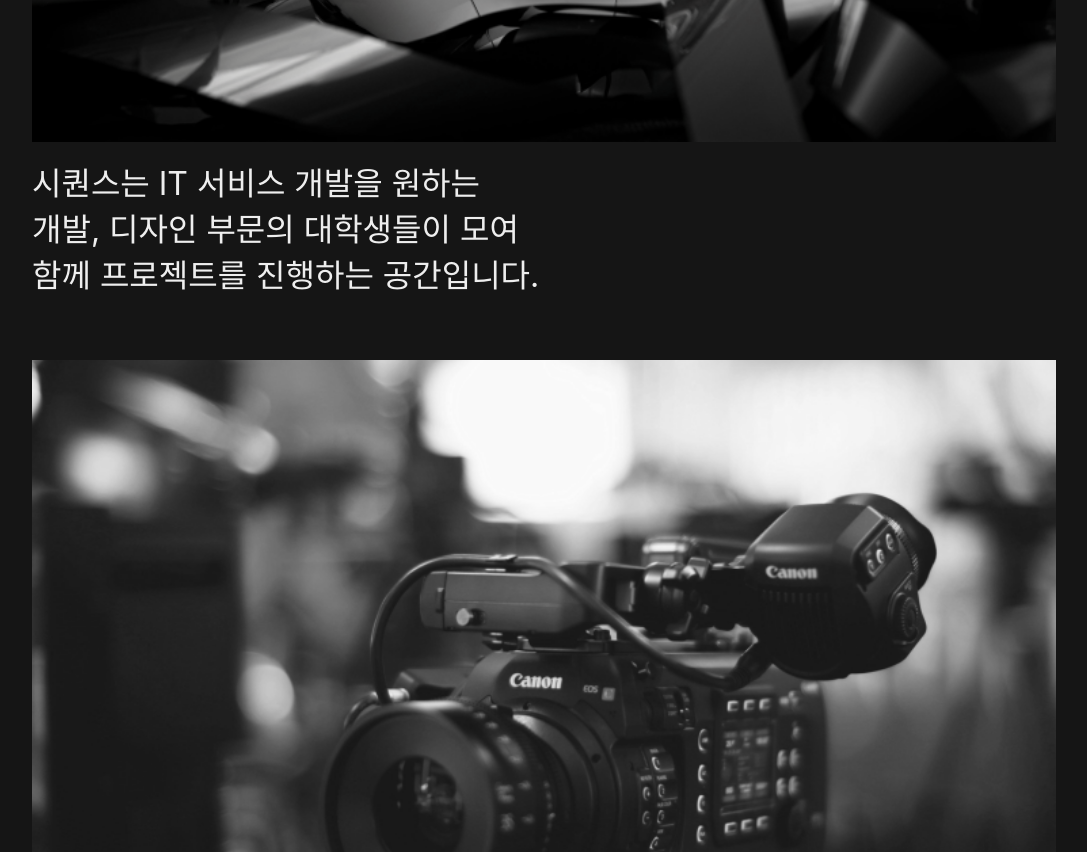
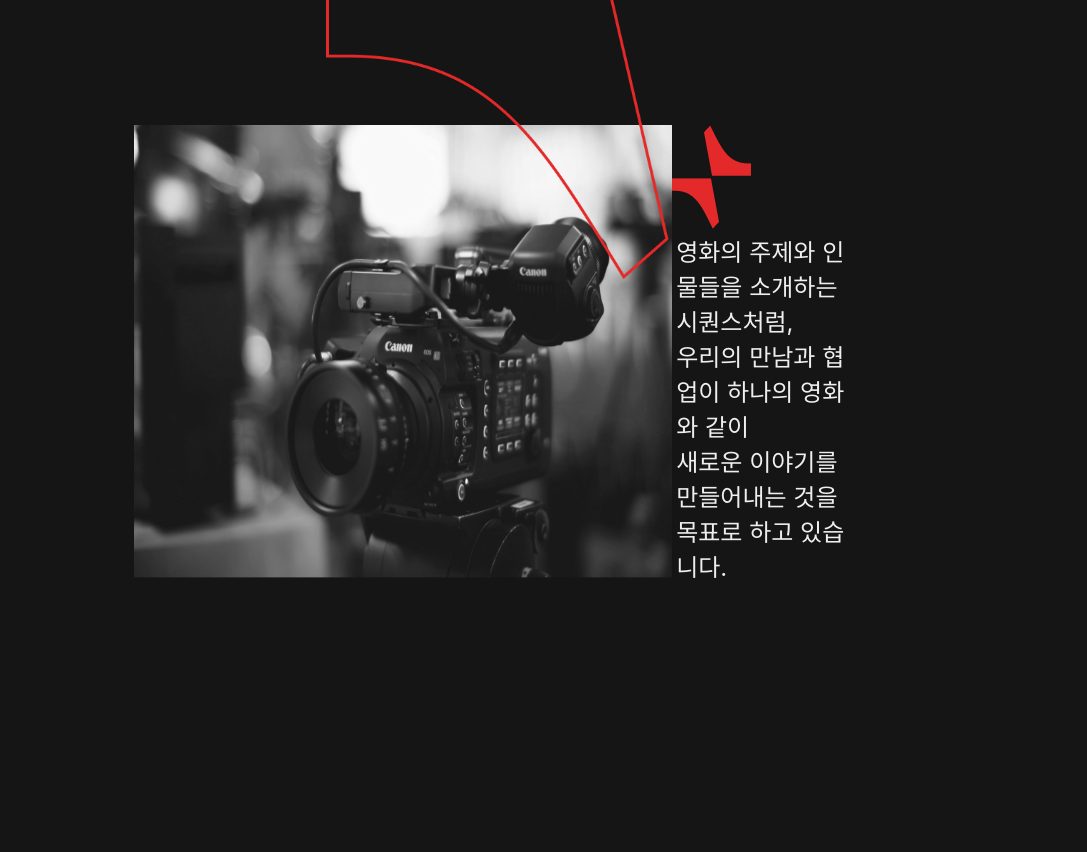
Before and after one commit to Sequence-Front/sequence, a React (Create React App) app: page / in a window 1280 px wide. Shown: the part 3140-3992 px from the top of the page, without its empty margins (96-1183 px from the left). Built offline with nearby package versions, Linux system fonts and the light colour scheme.

Commit message:
mainpage수정본

```diff
--- a/src/main/page/About.tsx
+++ b/src/main/page/About.tsx
@@ -4,6 +4,7 @@ import MainPageTitle from '../component/MainPageTitle';
 import AboutImg1 from '../../asset/image/About1.png';
 import AboutImg2 from '../../asset/image/About2.png'
 import AboutImgCenter from '../../asset/image/LogoEmpty.png'
+import logo from '../../asset/image/MainLogo.png'
 
 const Container = styled.div`
   display: flex;
@@ -14,22 +15,21 @@ const Container = styled.div`
   margin-right: 7%;
   flex-direction: column;
 
-  @media (max-width: 1290px) {
-    width: calc(100%);
-    margin-left: 0;
-    margin-right: 0;
+  @media (max-width: 800px) {
+    margin: 0 auto;
+    width: 90%;
   }
 `
 
 const About1Container = styled.div`
   display: flex;
-  margin-top: 7rem;
+  margin-top: clamp(3.5rem, 5vw, 7rem);
   position: relative;
   flex-direction: row;
   justify-content: space-between;
   z-index: 0;
 
-  @media (max-width: 1290px) {
+  @media (max-width: 800px) {
     flex-direction: column;
   }
 `
@@ -38,13 +38,33 @@ const About1Img = styled.img`
   display : flex;
   width: 54%;
 
-  @media (max-width: 1290px) {
+  @media (max-width: 800px) {
+    width:100%;
     margin-bottom: 2rem;
     order: 1;
-    width: 80%;
     margin: 0 auto;
   }
 `
+
+const About1ContentContainer = styled.div`
+  @media (max-width: 900px){
+    margin: 0 auto;
+    width:100%;
+    display:flex;
+    order:2 ;
+    flex-direction: column;
+  }
+
+`
+
+const About1ContentLogo = styled.img`
+  @media (max-width: 800px){
+    display : flex;
+    width: 10%;
+    margin-top: 2rem;
+  }
+`
+
 
 const About1Content = styled.div`
   display : flex;
@@ -53,12 +73,12 @@ const About1Content = styled.div`
   font-size : clamp(1.5rem, 1.5vw, 3rem);
   align-items: flex-end;
 
-  @media (max-width: 1290px) {
+  @media (max-width: 800px) {
     order: 2;
-    width: 80%;
-    font-size: 2rem;
+    width: 100%;
+    font-size: 1.3rem;
     margin: 0 auto;
-    margin-top: 1rem;
+    margin-top: 2rem;
     margin-bottom: 4rem;
   }
 `
@@ -69,7 +89,7 @@ const AboutCenterImg = styled.img`
   width: 60%;
   margin: -12vw auto;
   z-index: 1;
-  @media (max-width: 1290px) {
+  @media (max-width: 800px) {
     display: none;
   }
 `
@@ -79,7 +99,7 @@ const About2Container = styled.div`
   position: relative;
   flex-direction: row;
   z-index: 0;
-  @media (max-width: 1290px) {
+  @media (max-width: 800px) {
     flex-direction: column;
   }
 `
@@ -87,8 +107,8 @@ const About2Container = styled.div`
 const About2Img = styled.img`
   display : flex;
   width: 56%;
-  @media (max-width: 1290px) {
-    width: 80%;
+  @media (max-width: 800px) {
+    width: 100%;
     margin: 0 auto;
     margin-bottom: 2rem;
   }
@@ -101,11 +121,11 @@ const About2Content = styled.div`
   color : #EEEEEE;
   font-size : clamp(1.5rem, 1.5vw, 3rem);
   align-items: flex-start;
-  @media (max-width: 1290px) {
-    width: 80%;
-    font-size: 2rem;
+  @media (max-width: 800px) {
+    width: 100%;
+    font-size: 1.3rem;
     margin: 0 auto;
-    margin-top: 1rem;
+    margin-top: 2rem;
   }
 `
 
@@ -114,6 +134,8 @@ function About() {
     <Container>
       <MainPageTitle>About</MainPageTitle>
       <About1Container>
+        <About1ContentContainer>
+          <About1ContentLogo src={logo}/>
         <About1Content>
           시퀀스는 IT 서비스 개발을 원하는
           <br/>
@@ -121,18 +143,22 @@ function About() {
           <br/>
           함께 프로젝트를 진행하는 공간입니다.
         </About1Content>
+        </About1ContentContainer>
         <About1Img src = {AboutImg1}/>
       </About1Container>
       <AboutCenterImg src = {AboutImgCenter}/>
       <About2Container>
         <About2Img src = {AboutImg2} />
-        <About2Content>
+        <About1ContentContainer>
+        <About1ContentLogo src={logo}/>
+          <About2Content>
         영화의 주제와 인물들을 소개하는 시퀀스처럼,
         <br />
         우리의 만남과 협업이 하나의 영화와 같이
         <br />
         새로운 이야기를 만들어내는 것을 목표로 하고 있습니다.
         </About2Content>
+        </About1ContentContainer>
       </About2Container>
     </Container>
   );
--- a/src/main/page/Benefit.tsx
+++ b/src/main/page/Benefit.tsx
@@ -13,7 +13,7 @@ const Container = styled.div`
   margin : 0 auto;
   flex-direction: column;
   @media (max-width: 800px) {
-    width: 100%;
+    width: 90%;
     margin: 0 auto;
   }
 `
@@ -58,7 +58,6 @@ const BenefitPartContainer = styled.div`
     width: 90%;
     margin-right: 0;
     margin-top: 2rem;
-    padding: 0 1rem;
   }
 `
 
@@ -69,7 +68,7 @@ const BenefitPartLogo = styled.img`
   align-self: flex-start;
 
   @media (max-width: 800px) {
-    margin-top: 3rem;
+    margin-top: 0.5rem;
   }
 `
 
@@ -119,6 +118,7 @@ const BenefitPartContent = styled.div`
   @media (max-width: 800px) {
     text-align: start;
     justify-content: flex-start;
+    margin-top : 1rem;
     width: 100%;
   }
 `
--- a/src/main/page/Partner.tsx
+++ b/src/main/page/Partner.tsx
@@ -9,6 +9,10 @@ const Container = styled.div`
   width: 64%;
   margin: 0 auto;
   background-color: #151515;
+
+  @media (max-width: 800px) {
+    width: 90%;
+  }
 `;
 
 const ImageWrapper = styled.div`
@@ -24,6 +28,9 @@ const Image = styled.img`
   max-width: 100%;
   object-fit: cover;
   margin-bottom: 4rem;
+  @media (max-width: 800px) {
+    margin-bottom: 0.5rem;
+  }
 `;
 
 const ContentSection = styled.div`
```
